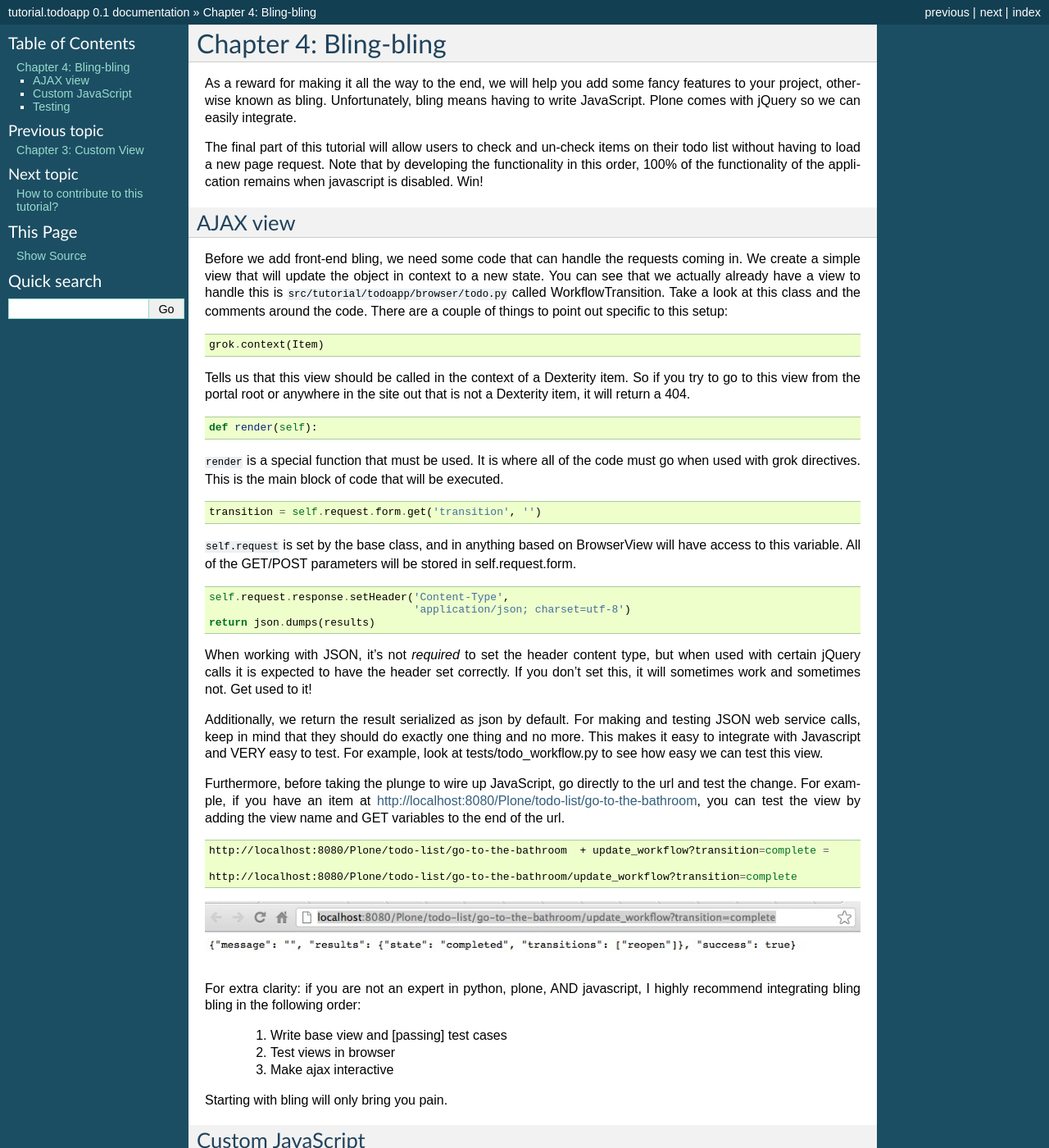
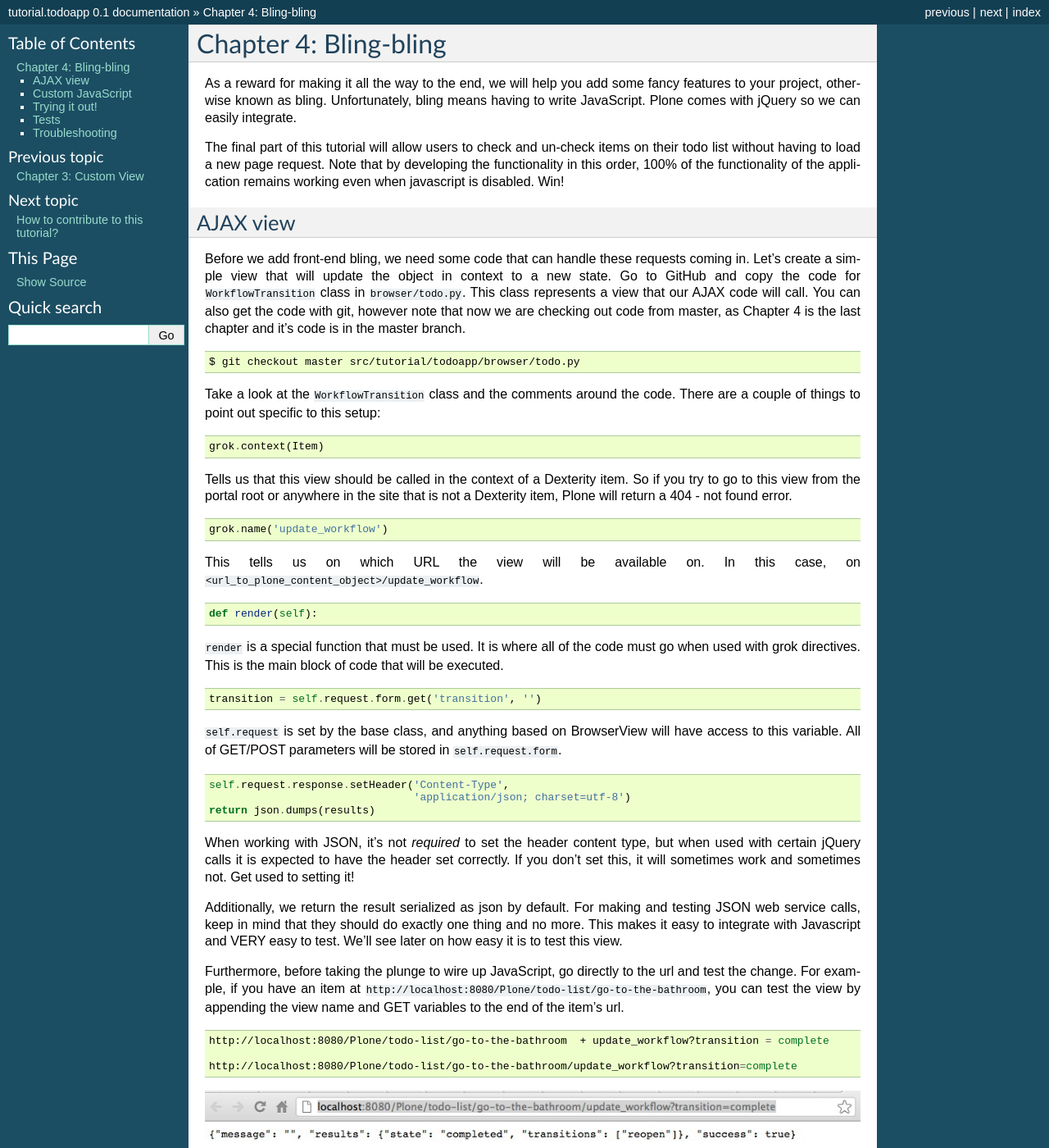
Before and after one commit to collective/tutorial.todoapp, a Sphinx documentation site: the page built from docs/chapter_4.rst, in a window 1280 px wide and 1400 px high. Shown: the whole window at 82% size. Built offline with Sphinx 7.4.7, drawn with Linux system fonts in a browser that asks for light colours; pages that are not in the unit, such as notebooks, are missing from menus; some of the changed text lies outside the part shown.

Commit message:
work on chapter 4

```diff
--- a/docs/chapter_4.rst
+++ b/docs/chapter_4.rst
@@ -9,44 +9,65 @@
 Chapter 4: Bling-bling
 ======================
 
-As a reward for making it all the way to the end, we will help you add some fancy features
-to your project, otherwise known as bling. Unfortunately, bling means having to write JavaScript. Plone comes with jQuery so we can easily integrate.
+As a reward for making it all the way to the end, we will help you add some
+fancy features to your project, otherwise known as bling. Unfortunately, bling
+means having to write JavaScript. Plone comes with jQuery so we can easily
+integrate.
 
-The final part of this tutorial will allow users to check and un-check items on their todo list
-without having to load a new page request. Note that by developing the functionality in this
-order, 100% of the functionality of the application remains when javascript is disabled. Win!
+The final part of this tutorial will allow users to check and un-check items on
+their todo list  without having to load a new page request. Note that by
+developing the functionality in this order, 100% of the functionality of the
+application remains working even when javascript is disabled. Win!
 
 
 AJAX view
 =========
 
-Before we add front-end bling, we need some code that can handle the requests coming in. We create
-a simple view that will update the object in context to a new state. You can see that we actually
-already have a view to handle this is ``src/tutorial/todoapp/browser/todo.py`` called
-WorkflowTransition. Take a look at this class and the comments around the code. There are a
-couple of things to point out specific to this setup:
+Before we add front-end bling, we need some code that can handle these requests
+coming in. Let's create a simple view that will update the object in context to
+a new state. Go to GitHub and copy the code for ``WorkflowTransition`` class
+in ``browser/todo.py``. This class represents a view that our AJAX code will
+call. You can also get the code with git, however note that now we are checking
+out code from master, as Chapter 4 is the last chapter and it's code is in
+the master branch.
+
+.. code-block:: bash
+
+   $ git checkout master src/tutorial/todoapp/browser/todo.py
+
+Take a look at the ``WorkflowTransition`` class and the comments around the
+code. There are a couple of things to point out specific to this setup:
 
 .. code-block:: python
 
     grok.context(Item)
 
-Tells us that this view should be called in the context of a Dexterity item. So if you try to go
-to this view from the portal root or anywhere in the site out that is not a Dexterity item, it
-will return a 404.
+Tells us that this view should be called in the context of a Dexterity item. So
+if you try to go to this view from the portal root or anywhere in the site that
+is not a Dexterity item, Plone will return a 404 - not found error.
+
+.. code-block:: python
+
+    grok.name('update_workflow')
+
+This tells us on which URL the view will be available on. In this case, on
+``<url_to_plone_content_object>/update_workflow``.
 
 .. code-block:: python
 
     def render(self):
 
-``render`` is a special function that must be used. It is where all of the code must go when used
-with grok directives. This is the main block of code that will be executed.
+``render`` is a special function that must be used. It is where all of the code
+must go when used with grok directives. This is the main block of code that will
+be executed.
 
 .. code-block:: python
 
     transition = self.request.form.get('transition', '')
 
-``self.request`` is set by the base class, and in anything based on BrowserView will have access
-to this variable. All of the GET/POST parameters will be stored in self.request.form.
+``self.request`` is set by the base class, and anything based on BrowserView
+will have access to this variable. All of GET/POST parameters will be stored
+in ``self.request.form``.
 
 .. code-block:: python
 
@@ -54,22 +75,24 @@ to this variable. All of the GET/POST parameters will be stored in self.request.
                                         'application/json; charset=utf-8')
         return json.dumps(results)
 
-When working with JSON, it's not *required* to set the header content type, but when used with
-certain jQuery calls it is expected to have the header set correctly. If you don't set this, it
-will sometimes work and sometimes not. Get used to it!
+When working with JSON, it's not *required* to set the header content type, but
+when used with certain jQuery calls it is expected to have the header set
+correctly. If you don't set this, it will sometimes work and sometimes not. Get
+used to setting it!
 
-Additionally, we return the result serialized as json by default. For making and testing JSON
-web service calls, keep in mind that they should do exactly one thing and no more. This makes
-it easy to integrate with Javascript and VERY easy to test. For example, look at
-tests/todo_workflow.py to see how easy we can test this view.
+Additionally, we return the result serialized as json by default. For making and
+testing JSON web service calls, keep in mind that they should do exactly one
+thing and no more. This makes it easy to integrate with Javascript and VERY easy
+to test. We'll see later on how easy it is to test this view.
 
-Furthermore, before taking the plunge to wire up JavaScript, go directly to the url and test
-the change. For example, if you have an item at http://localhost:8080/Plone/todo-list/go-to-the-bathroom,
-you can test the view by adding the view name and GET variables to the end of the url.
+Furthermore, before taking the plunge to wire up JavaScript, go directly to the
+url and test the change. For example, if you have an item at
+``http://localhost:8080/Plone/todo-list/go-to-the-bathroom``, you can test the
+view by appending the view name and GET variables to the end of the item's url.
 
 .. code-block:: bash
 
-    http://localhost:8080/Plone/todo-list/go-to-the-bathroom  + update_workflow?transition=complete =
+    http://localhost:8080/Plone/todo-list/go-to-the-bathroom  + update_workflow?transition = complete
 
     http://localhost:8080/Plone/todo-list/go-to-the-bathroom/update_workflow?transition=complete
 
@@ -78,36 +101,72 @@ you can test the view by adding the view name and GET variables to the end of th
       :width: 800px
 
 
-For extra clarity: if you are not an expert in python, plone, AND javascript, I highly
-recommend integrating bling bling in the following order:
-    #. Write base view and [passing] test cases
+For extra clarity: if you are not an expert in python, plone, AND javascript, I
+highly recommend integrating bling bling in the following order:
+    #. Write base view and **passing** test cases
     #. Test views in browser
     #. Make ajax interactive
 
-Starting with bling will only bring you pain.
+Starting with bling from the start will only bring you pain.
+
 
 Custom JavaScript
 =================
 
-Now that we know the view is working, let's add some AJAX handling on the top of it.
-Checkout the Javascript file and a JavaScript registry file into your working directory:
+Now that we know the view is working, let's add some AJAX handling on the top of
+it. Checkout the Javascript file and a JavaScript registry file into your
+working directory:
 
 .. code-block:: bash
 
     git checkout master git src/tutorial/todoapp/browser/static/todoapp.js
     git checkout master git src/tutorial/todoapp/profiles/default/jsregistry.xml
 
-``jsregistry.xml`` contains all of the configuration needed to tell Plone how it should register
-the Javascript. It has a lot of options that are pretty self explanatory if you think
-like a machine.
+``jsregistry.xml`` contains all configuration needed to tell Plone how it should
+register and use our JavaScript. It has a lot of options that are pretty self
+explanatory (if you think like a machine).
 
 .. literalinclude:: ../src/tutorial/todoapp/profiles/default/jsregistry.xml
     :linenos:
 
-Testing
-=======
-Holy moley you made it! Reinstall the product, Do a hard reload in the web browser and check out
-your todo list. The todo items will toggle complete and incomplete.
+Trying it out!
+==============
+
+Holy moley you made it! Reinstall the product, Do a hard reload in the web
+browser and check out your todo list. The todo items will toggle complete and
+incomplete without the page reloading. Sweet!
+
+Tests
+=====
+
+As always, let's add tests!  First add the following snippet to ``test_setup``
+to verify that your JavaScript is registered in Plone.
+
+.. code-block:: python
+
+   # jsregistry.xml
+   def test_js_registered(self):
+       """Test if todoapp.js JavaScript file is registered in
+       portal_javascript.
+       """
+       resources = self.portal.portal_javascripts.getResources()
+       ids = [r.getId() for r in resources]
+
+       self.assertIn('++resource++tutorial.todoapp/todoapp.js', ids)
 
 
-TODO: switch code to css and show how to register css. This section needs a bit of love still I know
+Lastly, add a new test module: ``test_workflow.py``. Download it from GitHub,
+put and it in your ``tests`` folder and run tests. Then fiddle around with it to
+see what it does. As always, you can use git to get the file.
+
+   .. code-block:: bash
+
+      $ git checkout master src/tutorial/todoapp/tests/test_workflow.py
+
+
+Troubleshooting
+===============
+
+If something goes wrong you can always go to GitHub and see how the `code
+in master <https://github.com/collective/tutorial.todoapp/>`_
+should look like and compare this to what you have on your local machine.
```
Also changed, not shown: docs/chapter_3.rst (+11 -2 lines).
